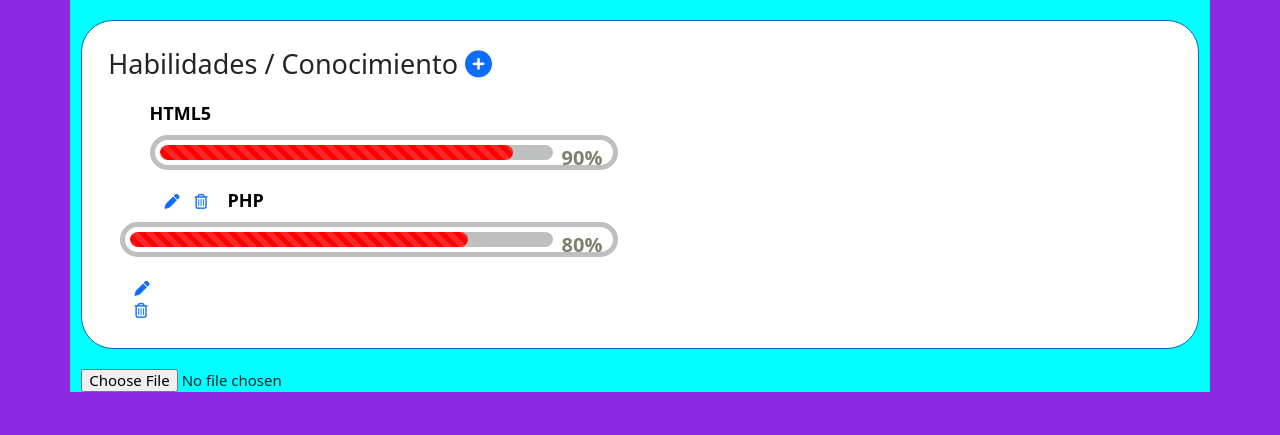
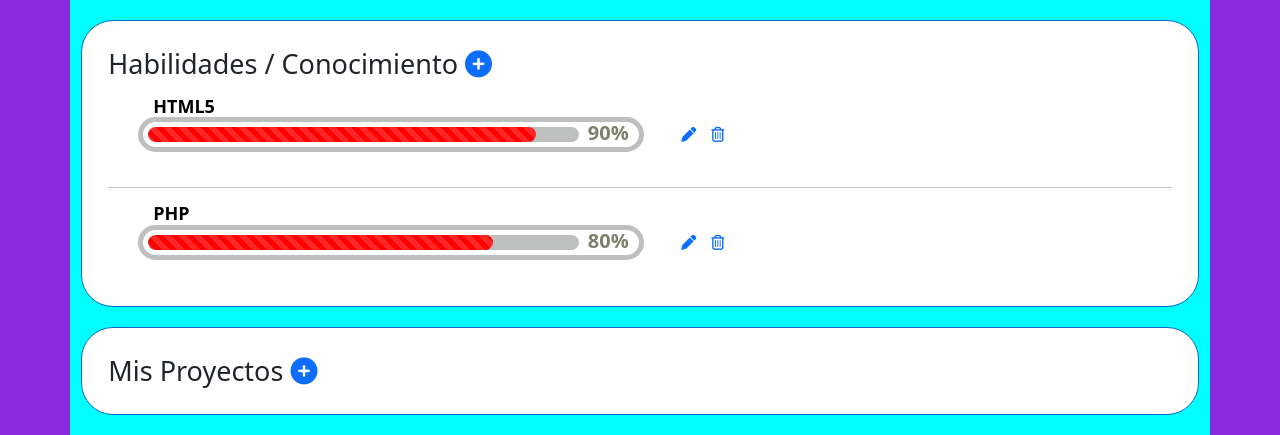
Before and after one commit to kipildor/Portfolio_ArgentinaPrograma, a plain HTML site: page modulo2.html in a window 1280 px wide. Shown: the part 1439-1874 px from the top of the page. Before the commit the page ends 1831 px from the top, so only its background shows below. Drawn offline with nearby package versions, Linux system fonts and the light colour scheme; a script that the page names is missing.

Commit message:
Skills con barras rectas - V2

```diff
--- a/css/estilosSkills.css
+++ b/css/estilosSkills.css
@@ -6,16 +6,24 @@
 }
 .contIndividual-skill {
     margin-top: 1rem;
-    margin-left: 2rem;
+    /*margin-left: 2rem;*/
+    padding-left: 2rem;
     display: flex_;
     flex-wrap: nowrap_;
-    /*align-items: stretch;
-    justify-content: flex-start;
+    align-items: center;
+    /*justify-content: flex-start;
     float: left;*/
 }
 .contInd-skill-izq {
     display: inline;
-    float: left_;
+    float: left;
+}
+.contInd-skill-izq h3 {
+    margin-bottom: 0;
+    padding-left: 1rem;
+}
+.progress-value {
+    margin-top: -0.5rem;
 }
 .contInfo-skill {
 
@@ -68,7 +76,9 @@ https://bestjquery.com/tutorial/progress-bar/demo78/
 .progress-bar {
     background-color: red;
 }
-
+.separadorSkill {
+    visibility: visible;
+}
 
 @keyframes animate-positive{
     0%{ width: 0; }
--- a/modulo2.html
+++ b/modulo2.html
@@ -361,8 +361,8 @@
 
     </div>
 
-    <!-- Ficha Skill's -->
-    <div class="card mat-card" id="fourth-card">
+<!-- Ficha Skill's -->
+    <div class="card mat-card" id="fifth-card">
       <div id="fichaEducacion" class="ficha">
         <h1 class="tituloFicha tituloSkill">Habilidades / Conocimiento  <a href="#" class="btn-plus" title="Agregar Habilidad o Conocimiento" ><i class="fas fa-plus-circle"></i></a> </h1>
         <!--<div id="contBloquesSkill" class="contBloquesSkill" >-->
@@ -417,12 +417,11 @@
 -->
 
 <!-- Barras de progreso rectas -->
-          <div class="container">
-            <div class="row col-md-12">
-              <div id="contBloquesSkill" class="contBloquesSkill col-md-6">
-                <div class="contIndividual-skill ">
-                  <div class="contInd-skill-izq col-md-8">
-                    <h3 class="progress-title">HTML5</h3>
+
+              <div id="contBloquesSkill" class="contBloquesSkill col-md-12">
+                <div class="contIndividual-skill row">
+                  <div class="contInd-skill-izq col-md-6">
+                    <h3 class="progress-title">HTML5 </h3>
                     <div class="progress-outer">
                       <div class="progress">
                         <div class="progress-bar progress-bar-striped progress-bar-danger" style="width:90%;"></div>
@@ -431,7 +430,7 @@
                       </div>
                     </div>
                   </div>
-                  <div class="contBtn-skill col-sm-1 centrar-h col-md-2">
+                  <div class="contBtn-skill col-sm-1 centrar-h_ col-md-1">
                     <div class="btn-edit lapizAlLado" onclick="cambiar_parrafo()">
                       <a href="#" class="btn-right" title="Modificar Habilidad / Conocimiento...">
                         <i class="fa fa-pen"></i>
@@ -445,8 +444,10 @@
                   </div>
                 </div>
 
-                <div claass="contIndividual-skill">
-                  <div class="contInd-skill-izq">
+                <hr class="separadorSkill" />
+
+                <div class="contIndividual-skill row">
+                  <div class="contInd-skill-izq col-md-6">
                     <h3 class="progress-title">PHP</h3>
                     <div class="progress-outer">
                       <div class="progress">
@@ -456,7 +457,7 @@
                       </div>
                     </div>
                   </div>
-                  <div class="contBtn-skill col-sm-1 centrar-h">
+                  <div class="contBtn-skill col-sm-2 centrar-h_ col-md-2">
                     <div class="btn-edit lapizAlLado" onclick="cambiar_parrafo()">
                       <a href="#" class="btn-right" title="Modificar Habilidad / Conocimiento...">
                         <i class="fa fa-pen"></i>
@@ -470,18 +471,27 @@
                   </div>
                 </div>
 
+              </div>
 
-
-              </div>
-            </div>
-          </div>
 
         <!--</div>-->
 
       </div>
     </div>
 
-        <input type="file" id="file1" onChange="showFile(this)" />
+<!-- Ficha Proyectos -->
+    <div class="card mat-card" id="sixth-card">
+      <div id="fichaProyectos" class="ficha">
+        <h1 class="tituloFicha tituloProyectos">Mis Proyectos  <a href="#" class="btn-plus" title="Agregar Proyecto..." ><i class="fas fa-plus-circle"></i></a> </h1>
+
+        <div id="contBloquesProyectos" class="contBloquesProyectos" >
+
+
+        </div>
+      </div>
+    </div>
+
+        <!--<input type="file" id="file1" onChange="showFile(this)" />-->
 
     </div><!-- Fin del contPP , está mal indentado  -->
 
```
